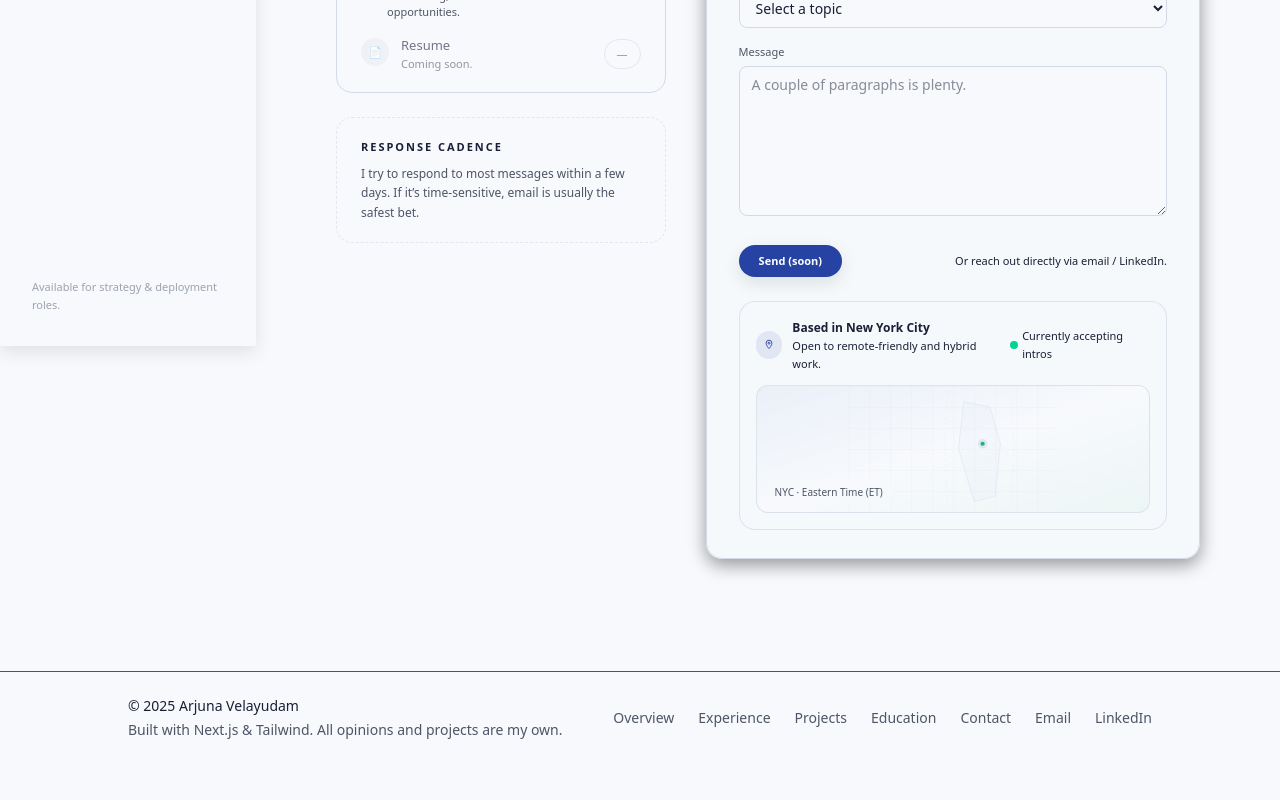
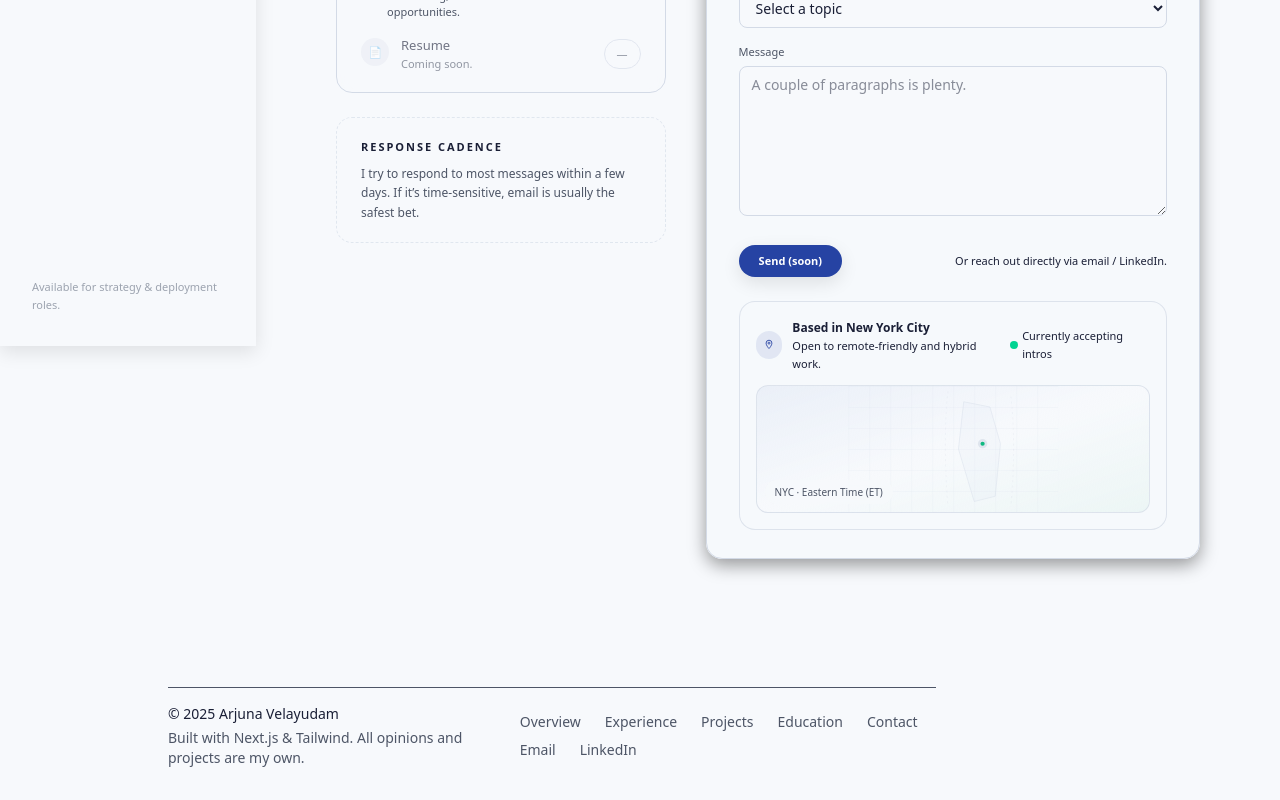
Before and after one commit to avelayud/my-portfolio, a Next.js app: page /contact in a window 1280 px wide. Shown: the part 454-1254 px from the top of the page. Before the commit the page ends 1226 px from the top, so only its background shows below. Built offline with nearby package versions, Linux system fonts and the light colour scheme.

Commit message:
Update footer & back to top button

```diff
--- a/app/components/BackToTopButton.tsx
+++ b/app/components/BackToTopButton.tsx
@@ -2,22 +2,18 @@
 
 import { useEffect, useState } from "react";
 
-const SCROLL_THRESHOLD = 250; // px before showing button
+const SCROLL_THRESHOLD = 250;
 
 const BackToTopButton = () => {
   const [isVisible, setIsVisible] = useState(false);
 
   useEffect(() => {
     const handleScroll = () => {
-      if (window.scrollY > SCROLL_THRESHOLD) {
-        setIsVisible(true);
-      } else {
-        setIsVisible(false);
-      }
+      setIsVisible(window.scrollY > SCROLL_THRESHOLD);
     };
 
     window.addEventListener("scroll", handleScroll);
-    handleScroll(); // run on mount
+    handleScroll();
 
     return () => window.removeEventListener("scroll", handleScroll);
   }, []);
@@ -36,7 +32,10 @@ const BackToTopButton = () => {
       aria-label="Back to top"
       onClick={scrollToTop}
       className="
-        fixed bottom-6 right-6 z-40
+        fixed
+        bottom-24 right-6
+        md:bottom-20 md:right-10
+        z-40
         rounded-full border border-border/40 bg-background/90
         shadow-skeuo-soft backdrop-blur
         p-3 md:p-3.5
--- a/app/components/Footer.tsx
+++ b/app/components/Footer.tsx
@@ -4,8 +4,11 @@ const Footer = () => {
   const year = new Date().getFullYear();
 
   return (
-    <footer className="mt-12 border-t border-border/60 pt-6 pb-8 text-xs md:text-sm text-text-secondary">
-      <div className="section-container flex flex-col gap-4 md:flex-row md:items-center md:justify-between px-0">
+    <footer className="mt-16 pb-8 text-xs md:text-sm text-text-secondary">
+      <div className="section-container">
+        {/* Subtle, shorter divider line */}
+        <div className="max-w-3xl border-t border-border/25 pt-4">
+          <div className="flex flex-col gap-4 md:flex-row md:items-center md:justify-between">
             {/* Left: copyright */}
             <div className="space-y-1">
               <p className="text-text-primary font-medium">
@@ -49,6 +52,8 @@ const Footer = () => {
               </a>
             </div>
           </div>
+        </div>
+      </div>
     </footer>
   );
 };
```
Lines whose indentation alone changed are shown as unchanged.
